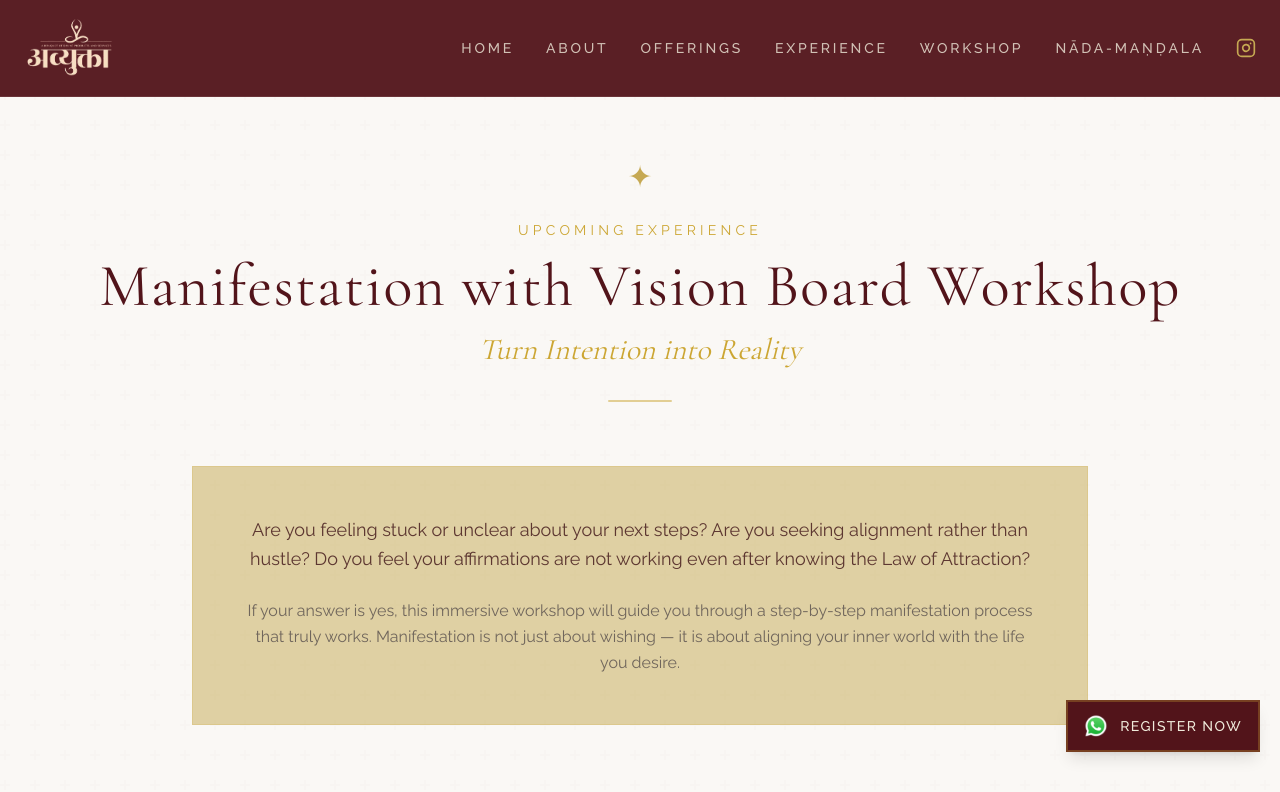
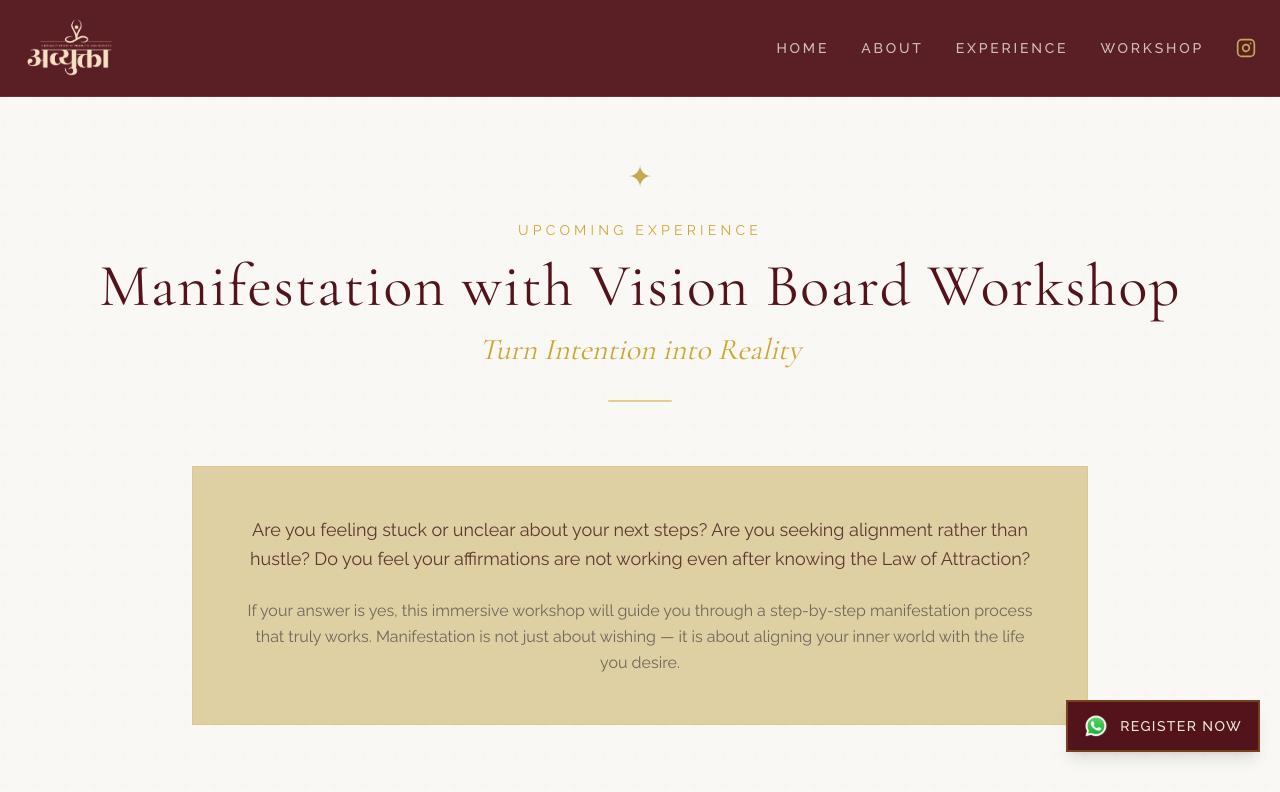
Before and after one commit to desirediv0/Avyukta, a Next.js app: page / in a window 1280 px wide. Shown: the top 792 px of the page. Built offline with nearby package versions, Linux system fonts and the light colour scheme.

Commit message:
links updated

```diff
--- a/src/components/landing/Header.jsx
+++ b/src/components/landing/Header.jsx
@@ -8,10 +8,8 @@ import Image from "next/image";
 const navLinks = [
   { name: "Home", href: "#hero" },
   { name: "About", href: "#about" },
-  { name: "Offerings", href: "#offerings" },
   { name: "Experience", href: "#experience" },
   { name: "Workshop", href: "#workshop" },
-  { name: "Nāda-Maṇḍala", href: "#nada-mandala" },
 ];
 
 const Header = () => {
```
